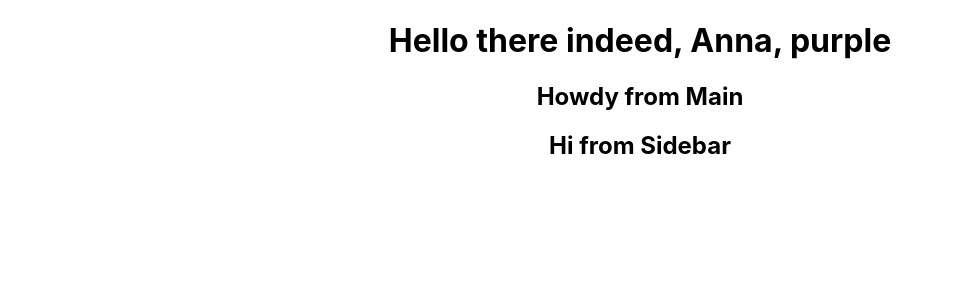
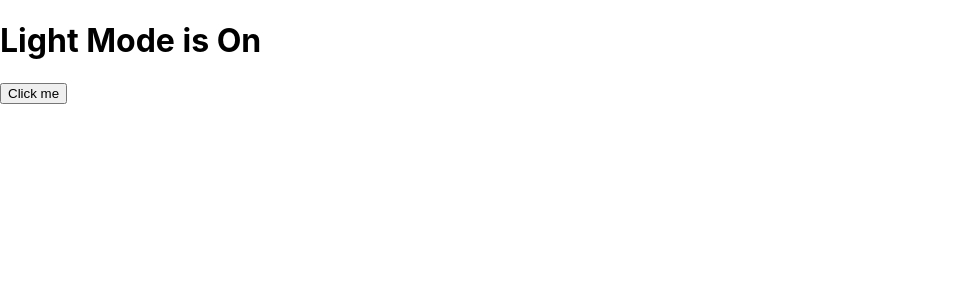
Before and after one commit to mandarliev/customizing-example, a React (Create React App) app: page / in a window 1280 px wide. Shown: the top 300 px of the page, without its empty margins (0-954 px from the left). Built offline with nearby package versions, Linux system fonts and the light colour scheme.

Commit message:
Added a Component to check if the button is pressed or not

```diff
--- a/src/App.js
+++ b/src/App.js
@@ -1,16 +1,9 @@
 import './App.css';
-import Header from './components/Header';
-import Main from './components/Main';
-import Sidebar from './components/Sidebar';
+import ModeToggler from './ModeToggler';
 
 function App() {
   return (
-    <div className="App">
-      {/* I pass the name prop and the color prop to the Header component*/}
-      <Header name="Anna" color="purple"/>
-      <Main greet="Howdy"/>
-      <Sidebar greet="Hi"/>
-    </div>
+    <ModeToggler/>
   );
 }
 
--- /dev/null
+++ b/src/ModeToggler.js
@@ -0,0 +1,21 @@
+function ModeToggler() {
+    let darkModeOn = false;
+    const darkMode = <h1>Dark Mode is On</h1>
+    const lightMode = <h1>Light Mode is On</h1>
+
+    function handleClick() {
+        console.log("I was clicked");
+        darkModeOn = !darkModeOn;
+    }
+
+    return (
+        <div>
+            {darkModeOn ? darkMode : lightMode}
+            <button onClick={handleClick}>
+                Click me
+            </button>
+        </div>
+    )
+}
+
+export default ModeToggler;
```
